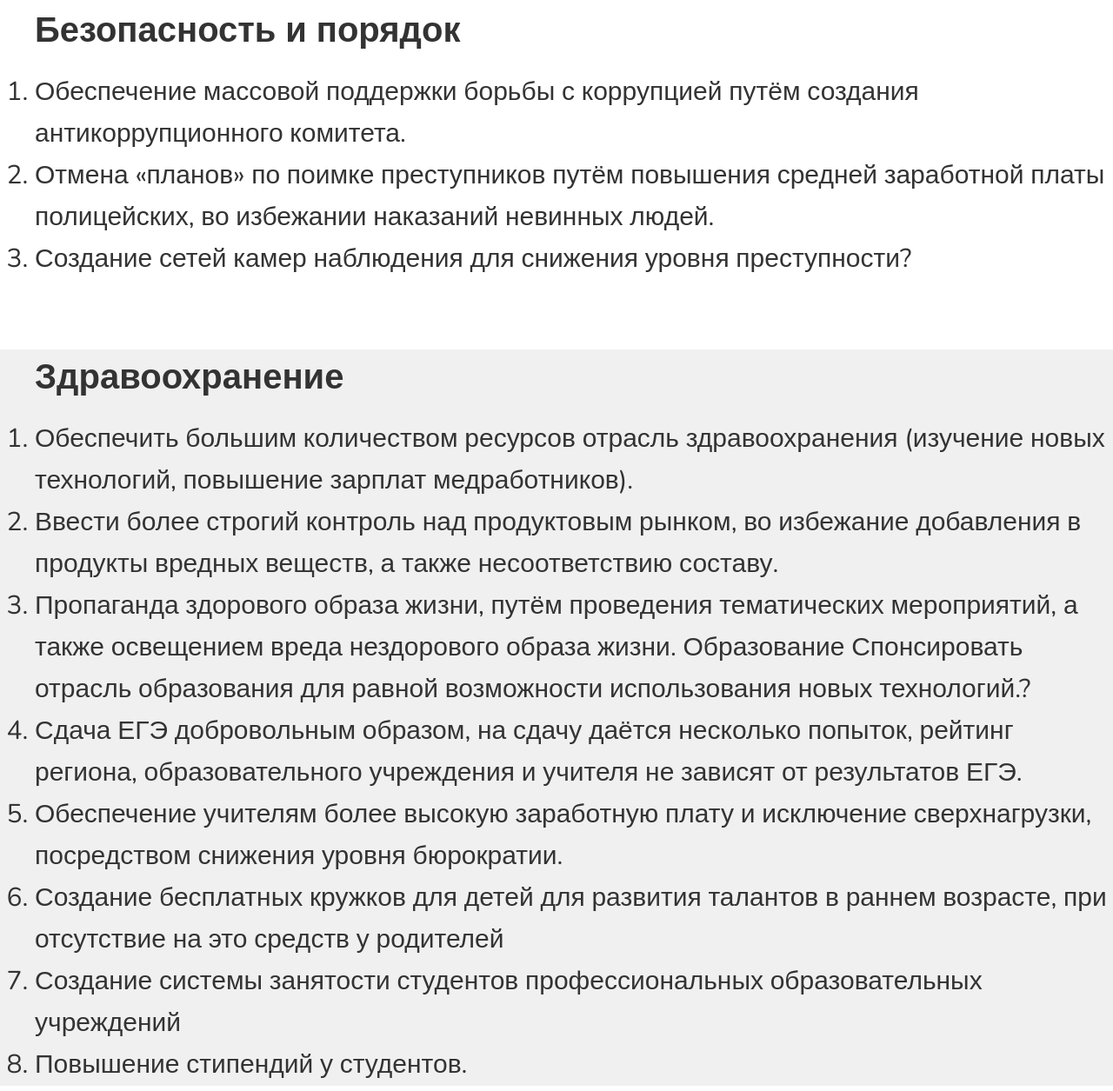
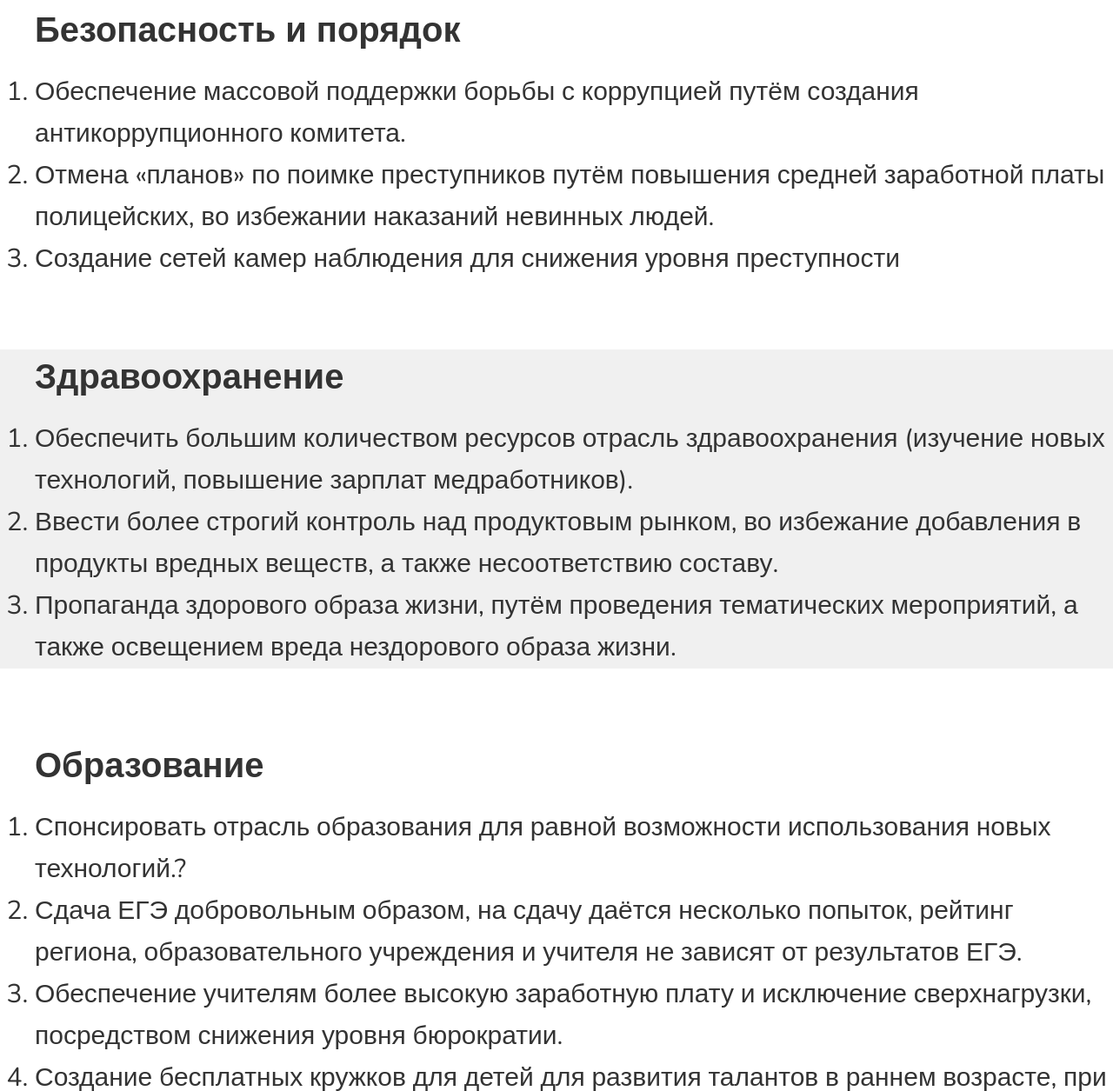
Before and after one commit to shiryauwu/shiryauwu.github.io, a plain HTML site: page index.html in a window 1280 px wide. Shown: the part 2946-4201 px from the top of the page at 87% size. Drawn offline with nearby package versions, Linux system fonts and the light colour scheme.

Commit message:
Update index.html

```diff
--- a/index.html
+++ b/index.html
@@ -118,7 +118,7 @@
                         во
                         избежании наказаний невинных людей.</li>
                     <li>Создание сетей камер наблюдения для снижения уровня
-                        преступности?</li>
+                        преступности</li>
                 </ol>
                 <ol type="1" class="p" id="grey">
                     <h1 class="sector">Здравоохранение</h1>
@@ -128,9 +128,11 @@
                         над продуктовым рынком, во избежание добавления в продукты вредных веществ, а также
                         несоответствию составу.</li>
                     <li>Пропаганда здорового образа жизни, путём проведения тематических
-                        мероприятий, а также освещением вреда нездорового образа жизни. Образование Спонсировать
-                        отрасль
-                        образования для равной возможности использования новых технологий.?</li>
+                        мероприятий, а также освещением вреда нездорового образа жизни.</li>
+                    </ol>
+                        <ol type="1" class="p">
+                        <h1 class="sector">Образование</h1>
+                        <li>Спонсировать отрасль образования для равной возможности использования новых технологий.?</li>
                     <li>Сдача ЕГЭ добровольным
                         образом, на сдачу даётся несколько попыток, рейтинг региона, образовательного учреждения и
                         учителя не зависят от результатов ЕГЭ.</li>
```
